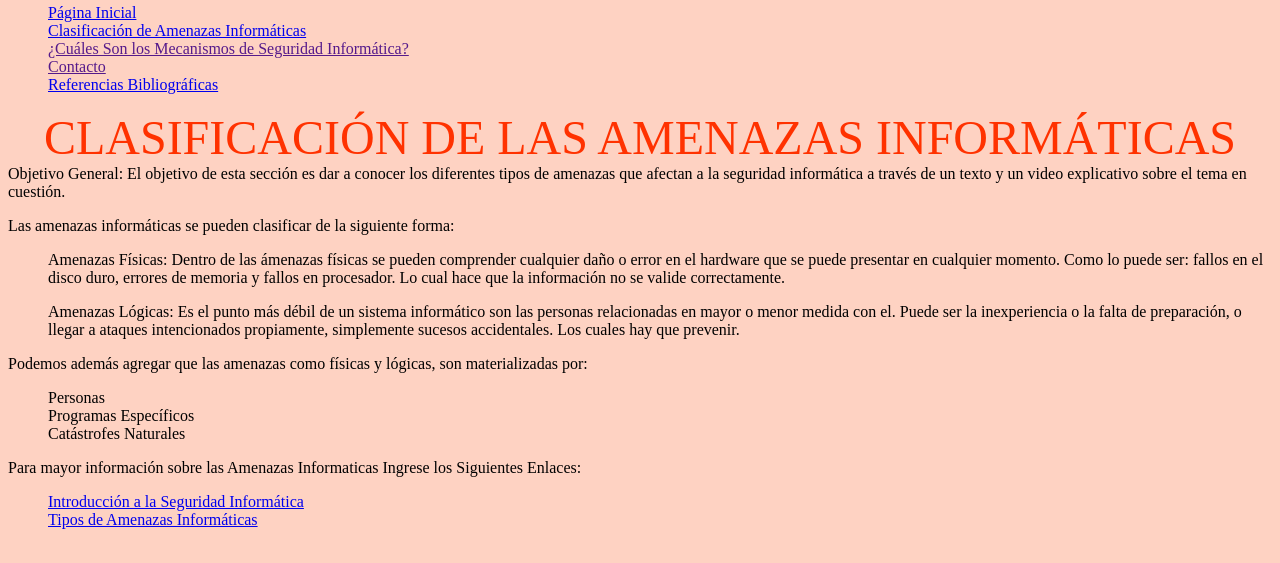
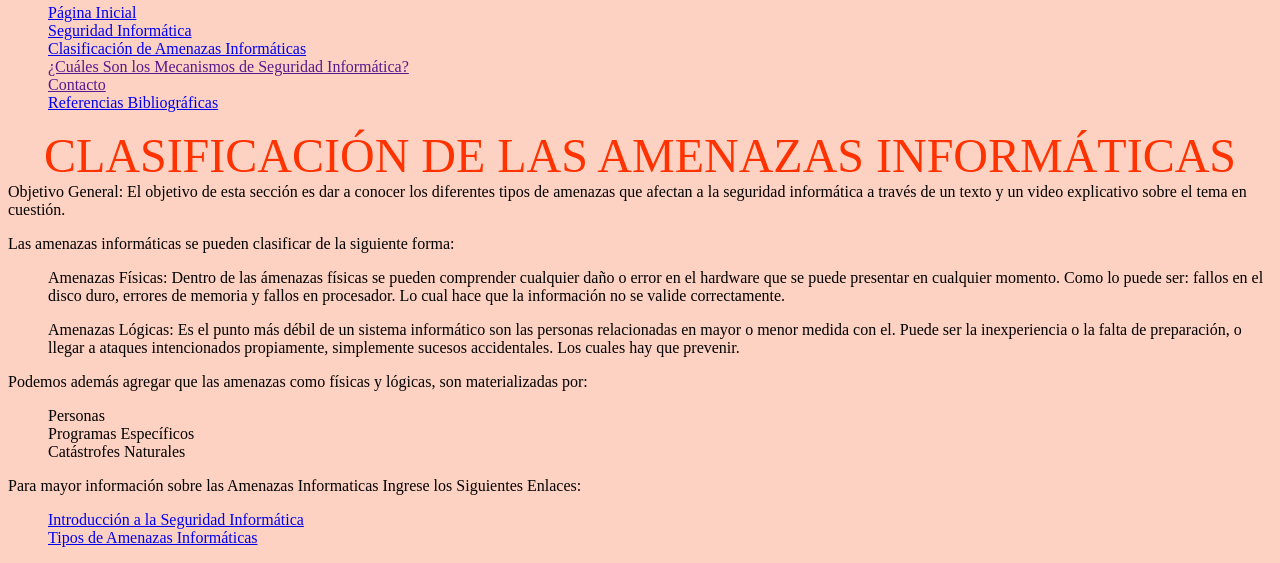
Before and after one commit to oscar95011804161/OVI-Curso-Seguridad-Informatica-Grupo-66, a plain HTML site: page Clasificación de Amenazas Informáticas.html in a window 1280 px wide. Shown: the part 374-937 px from the top of the page. Drawn offline with Linux system fonts and the light colour scheme; files whose address does not match are found by name.

Commit message:
Commit 14
Pequeños Ajustes

```diff
--- a/Clasificación de Amenazas Informáticas.html
+++ b/Clasificación de Amenazas Informáticas.html
@@ -30,6 +30,9 @@
 		<ul class="nav">
 			<li>
 			<a href="C:\Users\Daniel PC\Documents\GitHub\OVI-Curso-Seguridad-Informatica-Grupo-66\index.html">Página Inicial</a>
+			</li>
+			<li>
+				<a href="C:\Users\Daniel PC\Documents\GitHub\OVI-Curso-Seguridad-Informatica-Grupo-66\Seguridad Informática.html">Seguridad Informática</a>
 			</li>
             <li>
 			<a href="C:\Users\Daniel PC\Documents\GitHub\OVI-Curso-Seguridad-Informatica-Grupo-66\Clasificación de Amenazas Informáticas.html">Clasificación de Amenazas Informáticas</a>
```
Also changed, not shown: Referencias Bibliográficas.html (+3 -0 lines), Seguridad Informática.html (+1 -1 lines), index.html (+1 -1 lines).
